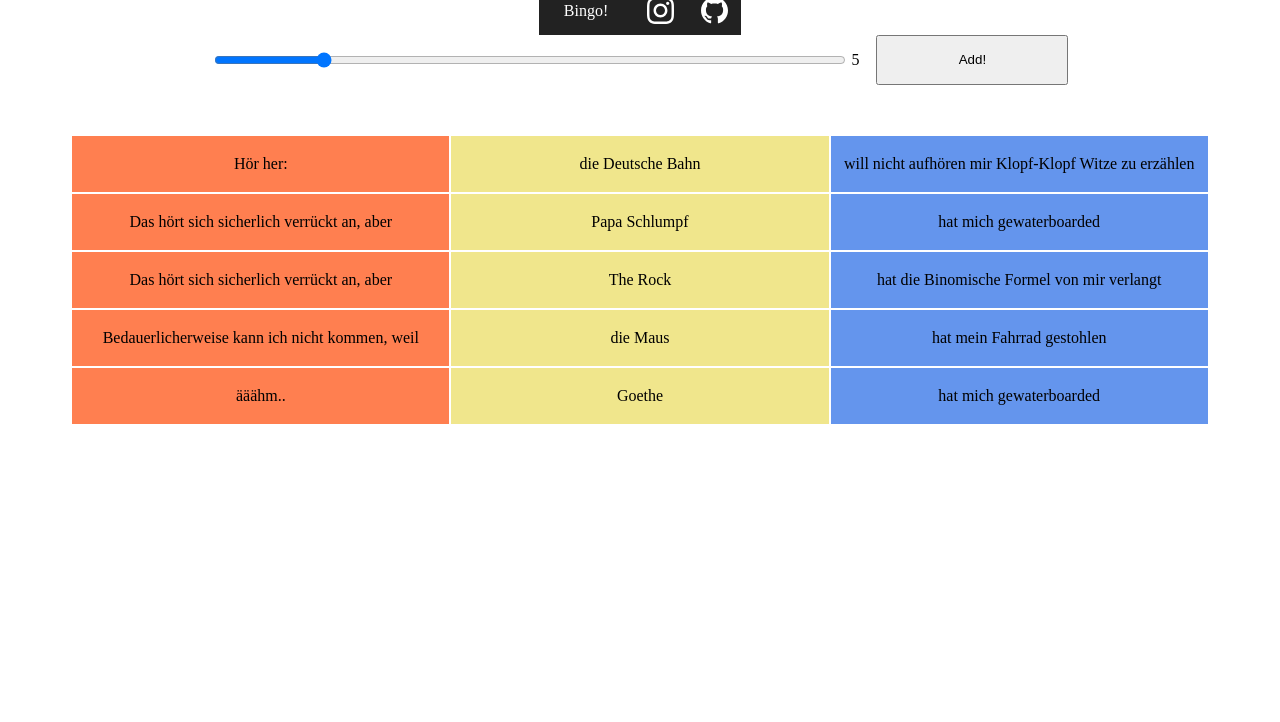
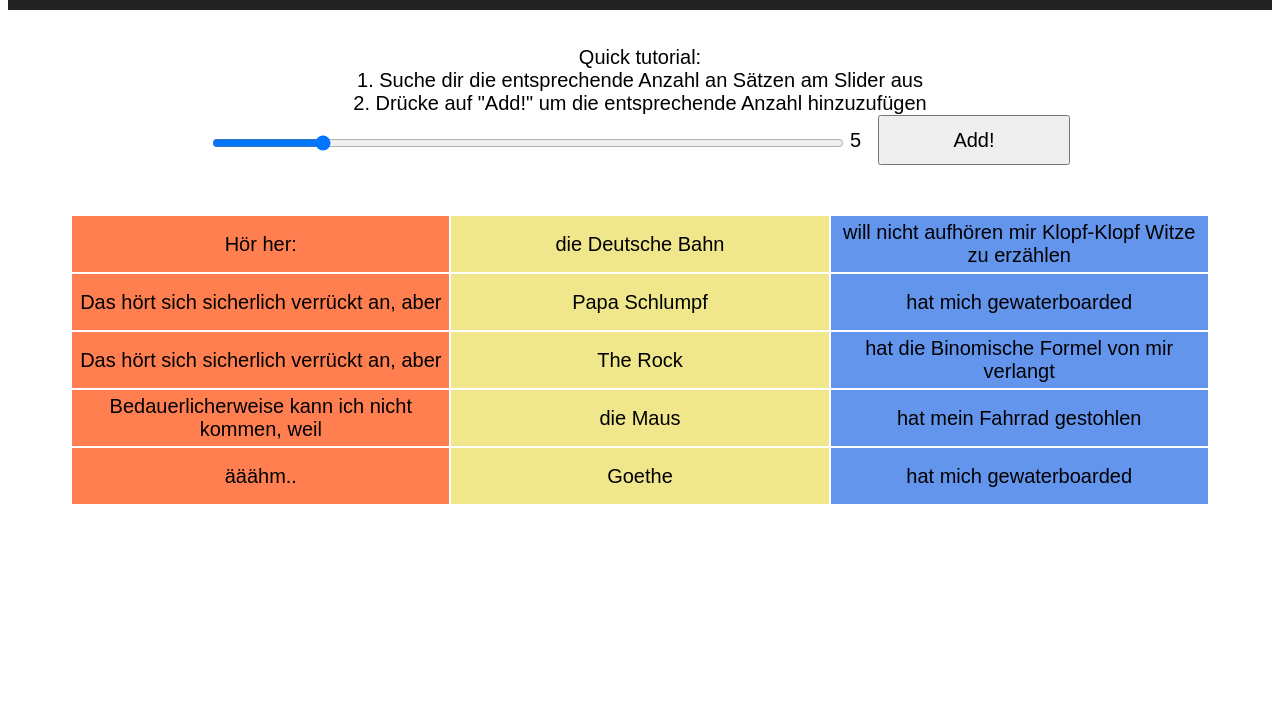
Before and after one commit to Dom3005/excuses, a plain HTML site: page index.html in a window 1280 px wide. Shown: the part 78-800 px from the top of the page. Drawn offline with Linux system fonts and the light colour scheme.

Commit message:
added new phrases + tutorial

```diff
--- a/index.html
+++ b/index.html
@@ -8,12 +8,22 @@
 
 <body onload="generateSentence()">
 
-    <center><h1 style="margin-bottom: .5%;">Random Excuses Generator</h1></center>
+
     <ul class="center navbar hidePrint">
+        <li><a id="title">Ausreden Generator</a></li>
         <li><a href="https://dom3005.github.io/lehrerBingo">Bingo!<br></a></li>
         <li><a id="insta" href="https://www.instagram.com/dominik.grtz/" target="_blank">&nbsp;</a></li>
         <li><a id="github" href="https://github.com/Dom3005/excuses" target="_blank">&nbsp;</a></li>
     </ul>
+    <center>
+        <br>
+        <br>
+        <a id="explaination">Quick tutorial:
+                <br>1. Suche dir die entsprechende Anzahl an Sätzen am Slider aus
+                <br>2. Drücke auf "Add!" um die entsprechende Anzahl hinzuzufügen
+        </a>
+        <br>
+    </center>
 
     <center><input type="range" autocomplete="off" id="size" min="1" max="25" value="5" onChange="sliderChange()"> <a id="sizeText">5</a> <button id="sizeBtn" onClick="generateSentence()">Add!</button></center>
 
--- a/main.js
+++ b/main.js
@@ -1,8 +1,8 @@
 no1 = ["Sorry, ich kann nicht, ", "Bitte vergieb meine Abwesenheit, aber ", "Das hört sich sicherlich verrückt an, aber ", "Hör her: ",
     "Ich kann nicht, weil ", "Du wirst mich hassen, aber ", "Ich kümmere mich um meine eigenen Angelegenheiten und bäm! ", "Ich fühle mich schrecklich, aber ",
-    "Bedauerlicherweise kann ich nicht kommen, weil ", "Das hört sich jetzt an wie eine Ausrede, aber ", "ääähm.. ", "Es bedauert mich dir mitteilen zu müssen: ",
+    "Bedauerlicherweise kann ich nicht kommen, weil ", "Das hört sich jetzt an wie eine Ausrede, aber ", "ääähm.. ", "Ich bedaure ihnen mitteilen zu müssen: ",
     "Es ist mir unmöglich zu erscheinen, denn ", "Meine Fähigkeit teilzunehmen ist verhindert, weil ", "ääh.. ja.. ", "",
-    "Entschuldigen sie meine Anwesenheit, allerdings ", "Ich da nichts für, dass ", "Da können sie zwar nichts für, aber "];
+    "Entschuldigen sie meine Anwesenheit, allerdings ", "Ich kann da ja nichts für, doch ", "Da können sie zwar nichts für, aber "];
 
 no2 = ["mein Neffe ", "Hitler's Geist ", "der Papst ", "mein/e ex ", "Eine Schul-Marschkapelle ", "Jerry Maus ", "Bugs Bunny ",
     "The Rock ", "ein trauriger Clown ", "so ein komisches Kind ", "ein professionelles Cricketteam ", "mein Tinderdate ",
--- a/style.css
+++ b/style.css
@@ -1,3 +1,8 @@
+a{
+    font-family: Arial, Helvetica, sans-serif;
+    font-size: 20px;
+}
+
 #sentences {
     width: 90%;
 
@@ -44,6 +49,8 @@
     width: 15vw;
     height: 5vh;
     min-height: 50px;
+
+    font-size: 20px;
 }
 
 
@@ -69,23 +76,35 @@
 .navbar {
     font-size: 0;
     width: 90%;
+    height: 10vh;
+
+    background-color: #222;
 }
 
 .navbar li{
+    height: 100%;
     font-size: medium;
     display: inline-flex;
     background-color: #222;
     cursor: pointer;
+
+    padding: 0 3%;
 }
 
-.navbar li:hover{
+.navbar li:hover :not(#title){
     background-color: #333;
 }
 
 .navbar a{
+    display: flex;
+    justify-content: center;
+    align-items: center;
     text-decoration: none;
     color: white;
     padding: 15px 25px;
+
+    font-size: 25px;
+    font-family: Arial, Helvetica, sans-serif;
 }
 
 .center{
```
